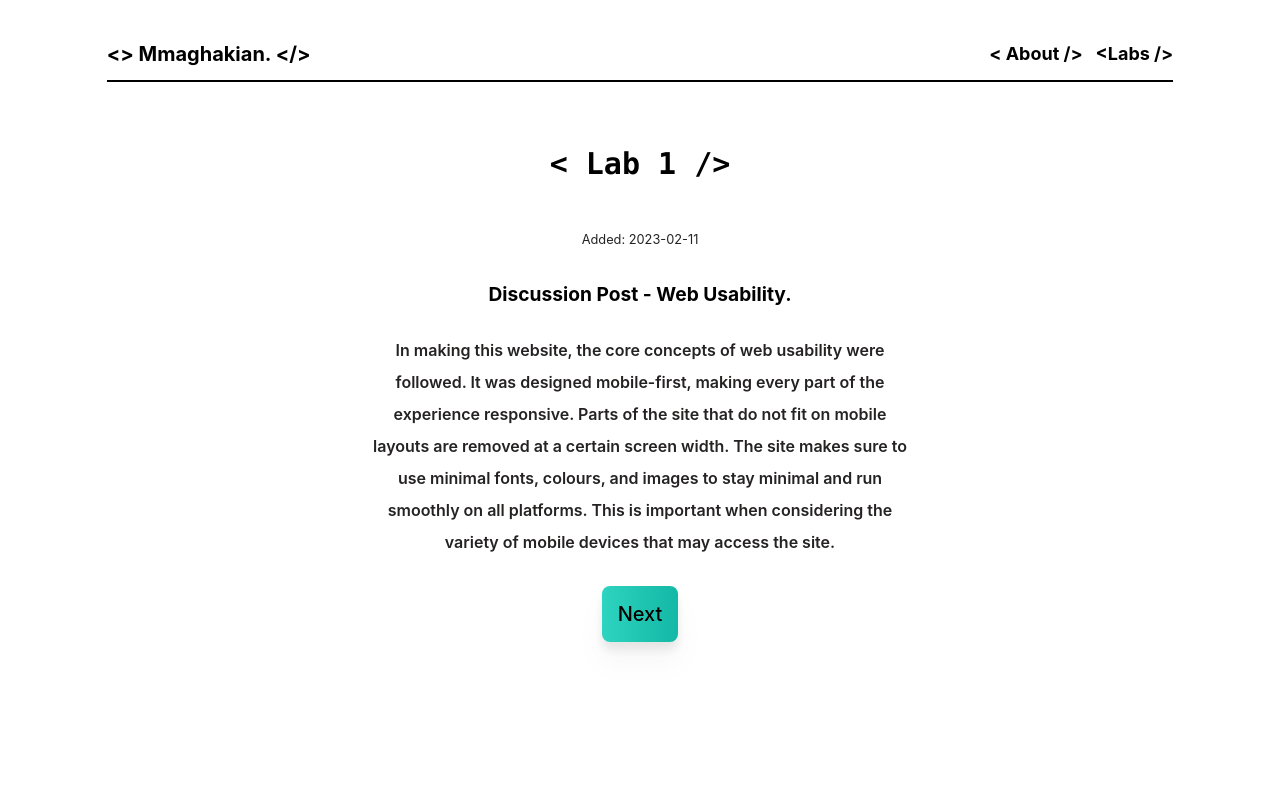
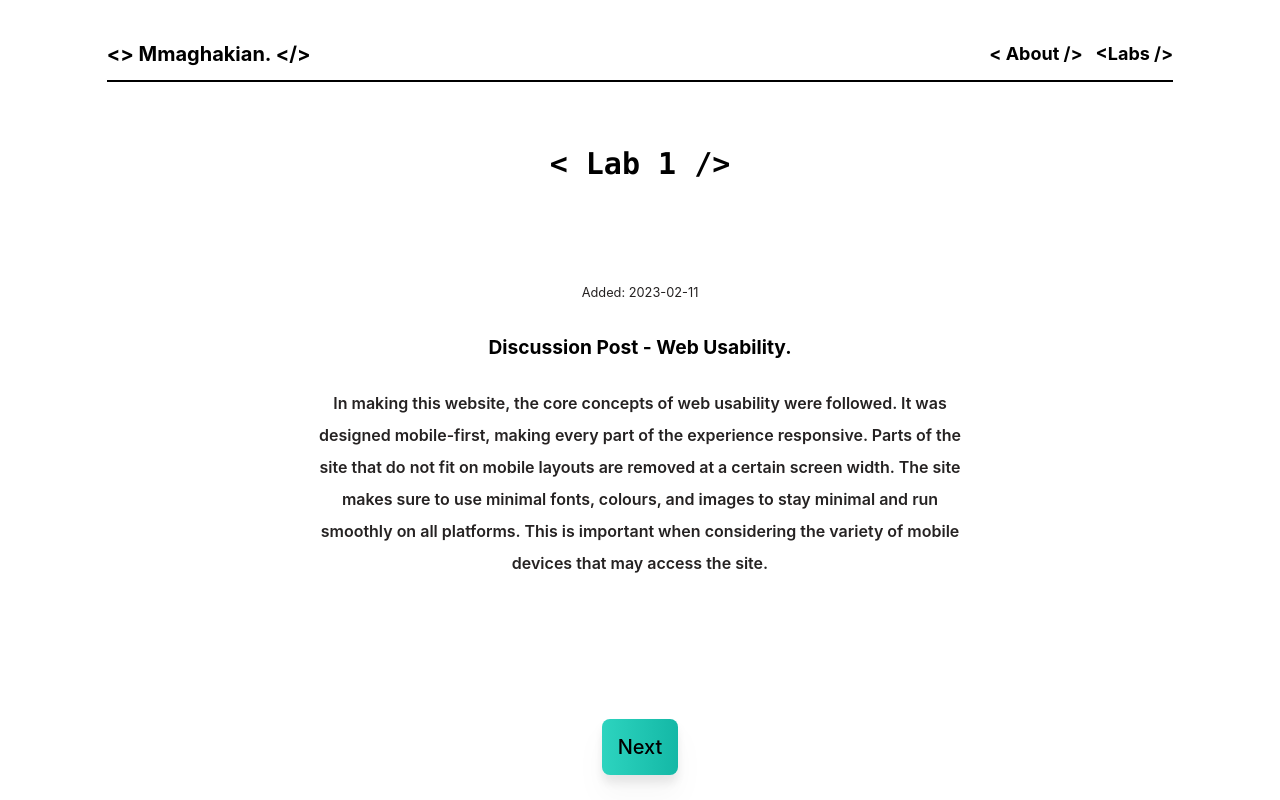
Before and after one commit to mmaghakian/react_portfolio, a React (Create React App) app in the folder portfolio/: page /labs/1 in a window 1280 px wide. Built offline with nearby package versions, Linux system fonts and the light colour scheme.

Commit message:
lab4 started

```diff
--- a/portfolio/src/components/LabData/Lab.data.js
+++ b/portfolio/src/components/LabData/Lab.data.js
@@ -41,8 +41,12 @@ export const Lab4obj = {
     name: "lab 4",
     num: "4",
     title: "Discussion Post - Lab 4",
-    description: `The quick brown fox jumped over the lazy dog`,
-    date: "2023-03-24"
+    description: `
+    It is essential that when using animations for multimedia presentations that they are both simple and small. Animations are an effective tool at grabbing the reader's attention or to convey information that requires more than a static image, but is simple enough that a video isn't necessary.
+
+    `,
+    date: "2023-03-24",
+    image: ["my_gif.gif"]
 }
 
 export const Lab5obj = {
--- a/portfolio/src/components/Tasks.jsx
+++ b/portfolio/src/components/Tasks.jsx
@@ -29,7 +29,7 @@ function BackButton({ labNumber }) {
 
 const LabSection = styled.div`
   width: 100%;
-  height: 70%;
+  height: 90%;
   display: flex;
   overflow-y: scroll;
   text-align: center;
@@ -40,7 +40,7 @@ const LabSection = styled.div`
 `
 const ButtonSection = styled.div`
   width: 100%;
-  height: 30%;
+  height: 10%;
   display: flex;
   text-align: center;
   margin-top: 2rem;
@@ -82,7 +82,7 @@ const LabTitle = styled.span`
   padding-bottom: 10px;
 `
 const LabBody = styled.p`
-  width: 50%;
+  width: 60%;
   min-width: 280px;
   color: #252222;
   font-size: 1rem;
```
Also changed, not shown: portfolio/public/leaf_gif.gif (added), portfolio/public/my_gif.gif (added).
